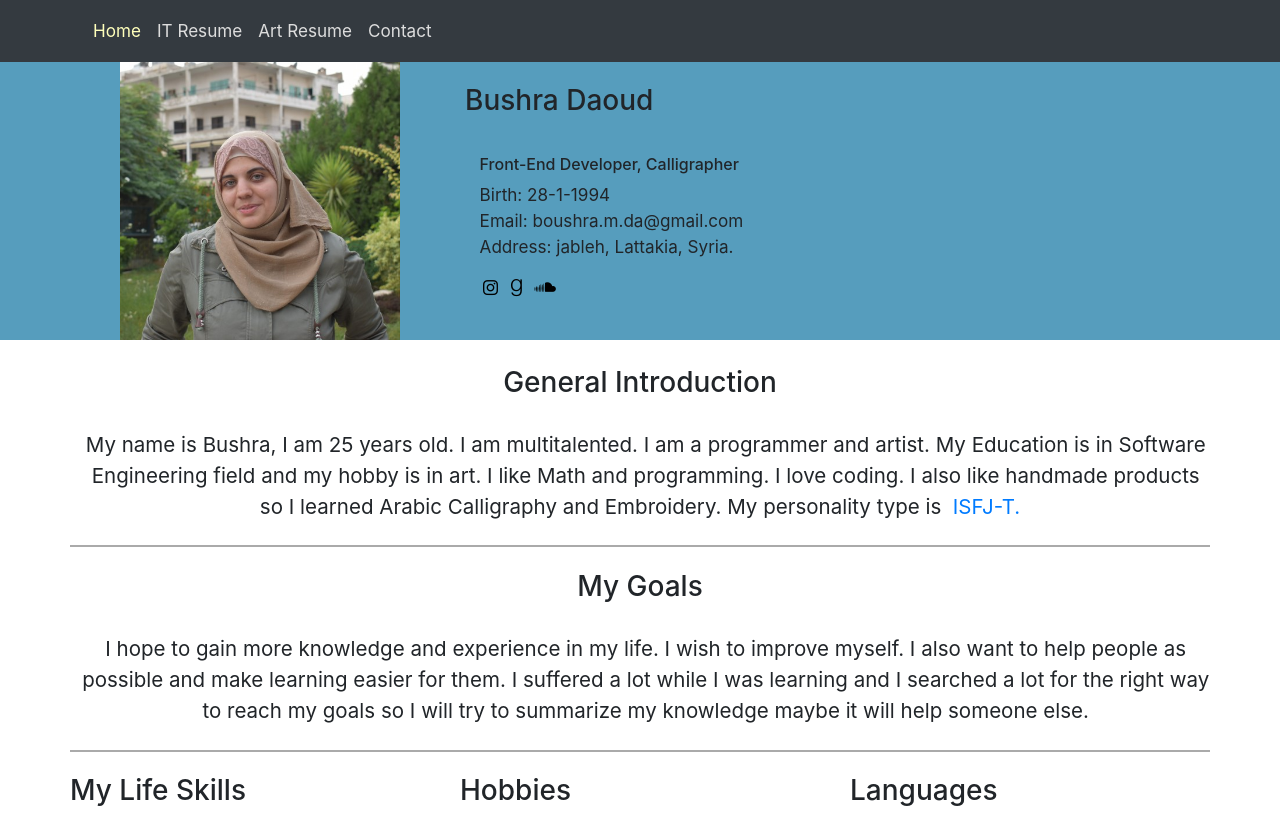
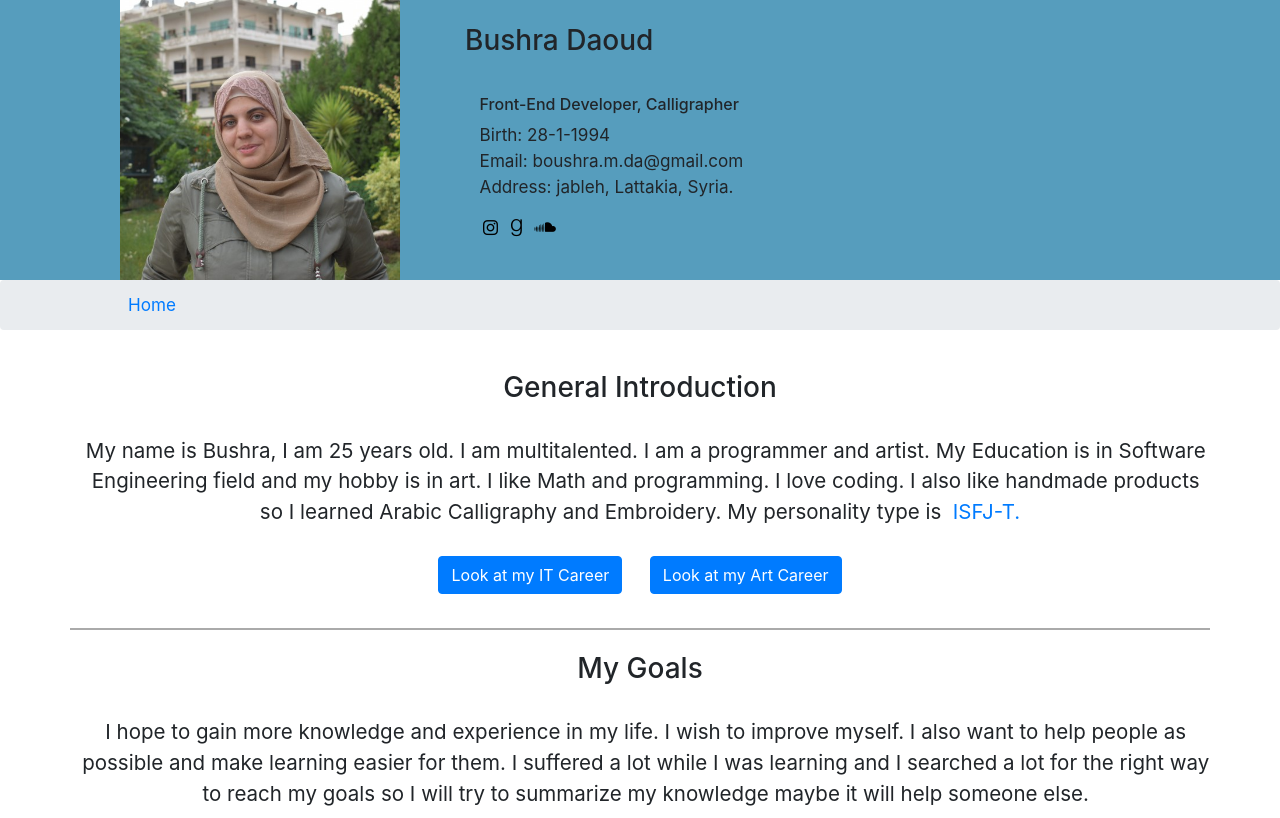
Before and after one commit to BushraDa/FirstResume, a website: page index.html in a window 1280 px wide. Shown: the top 818 px of the page. Drawn offline with nearby package versions, Linux system fonts and the light colour scheme.

Commit message:
converting navbar to breadcrumb

```diff
--- a/css/style.css
+++ b/css/style.css
@@ -4,8 +4,6 @@ html {
 
 body {
 	font-size: 1.07em;
-	padding:60px 0px 0px 0px;
-    z-index:0;
 }
 
 header .myInfo .info {
@@ -16,37 +14,8 @@ header, footer {
 	background-color: #569dbd;
 }
 
-nav ul {
-	line-height: 30px;
-}
-
-nav a {
-	display: inline-block;
-	float: left;
-}
-
-nav a, nav i {
-	color: #dddddd;
-}
-
-nav .active, a:hover {
-	color: #ffffbb;
-}
 
 hr {background: none; border: 1px solid #aaa; margin: 2% 0%;}
-
-/*.mainnav li.active .subnav {
-	font-size: 0.75em;
-    max-width: 100%;
-    max-height: 40px;
-}
-
-.subnav {
-  overflow: hidden;
-  max-width: 0;
-  max-height: 0;
-  transition: all 1s ease-out;
-} */
 
 header img {
 	max-width: 80%;
@@ -57,6 +26,10 @@ header img {
 header .myInfo .info i{
 	color: black;
 	padding: 0.5%;
+}
+
+.breadcrumb {
+	padding-left: 10%;
 }
 
 .resume, footer {
@@ -229,13 +202,6 @@ div:hover > .overlay {
 
 }
 
-@media only screen and (max-width: 991px) {
-
-	.mainnav li.active .subnav {
-		display: none;
-	}
-}
-
 @media only screen and (max-width: 770px) {
 
 	main.resume, footer {
@@ -252,16 +218,8 @@ div:hover > .overlay {
 
 @media only screen and (max-width: 575px){
 
-	body {
-	padding:50px 0px 0px 0px;
-	}
-
 	.myInfo h3 {
 		text-align: center;
 	}
 
-	.navbar-toggler-icon {
-		color: white;
-	}
-
 }
--- a/index.html
+++ b/index.html
@@ -12,50 +12,6 @@
 <body>
 
 	<div id="main">
-
-	<nav class="navbar navbar-expand-sm bg-dark fixed-top">
-		<div class="container">
-		  	<button class="navbar-toggler" type="button" data-toggle="collapse" data-target="#navbar">
-		    	<span class="navbar-toggler-icon">Menu</span>
-		  	</button>
-
-		  	<div class="collapse navbar-collapse" id="navbar">
-				<ul class="nav navbar-nav mr-auto mainnav">
-					<li class="active">
-						<a href="#" class="nav-link active">Home</a>
-					<!--
-						<ul class="nav navbar-nav subnav">
-							<li><a href="#generalInfo" class="nav-link">Info</a></li>
-							<li><a href="#myGoals" class="nav-link">Goals</a></li>
-							<li><a href="#mySkills" class="nav-link">Skills</a></li>
-						</ul>
-					-->
-					</li>
-					<li><a href="ItResume.html" class="nav-link">IT Resume</a>
-					<!--
-						<ul class="nav navbar-nav subnav">
-							<li><a href="ItResume.html#experience" class="nav-link">Experience</a></li>
-							<li><a href="ItResume.html#education" class="nav-link">Education</a></li>
-							<li><a href="ItResume.html#achievement" class="nav-link">Achievements</a></li>
-							<li><a href="ItResume.html#mySkills" class="nav-link">Skills</a></li>
-						</ul>
-					-->
-					</li>
-					<li><a href="artResume.html" class="nav-link">Art Resume</a>
-					<!--
-						<ul class="nav navbar-nav subnav">
-							<li><a href="artResume.html#experience" class="nav-link">Experience</a></li>
-							<li><a href="artResume.html#education" class="nav-link">Education</a></li>
-							<li><a href="artResume.html#mySkills" class="nav-link">Skills</a></li>
-							<li><a href="artResume.html#portfolio" class="nav-link">Portfolio</a></li>
-						</ul>
-					-->
-					</li>
-					<li><a href="#contactMe" class="nav-link">Contact</a></li>
-				</ul>
-			</div>
-		</div>
-	</nav>
 
 	<header>
 		<div class="container myInfo">
@@ -86,6 +42,12 @@
 		</div>
 	</header>
 
+	<nav aria-label="breadcrumb">
+		<ol class="breadcrumb">
+		    <li class="breadcrumb-item active" aria-current="page"><a href="#">Home</a></li>
+		</ol>
+	</nav>
+
 	<main class="container resume" >
 
 		<section class="generalInfo" id="generalInfo">
@@ -94,6 +56,8 @@
 				I am multitalented. I am a programmer and artist.
 				My Education is in Software Engineering field and my hobby is in art.
 				I like Math and programming. I love coding. I also like handmade products so I learned Arabic Calligraphy and Embroidery. My personality type is<a href="https://www.16personalities.com/isfj-personality" target="_blank">ISFJ-T.</a></p>
+				<a href="ItResume.html" class="btn btn-primary">Look at my IT Career</a>
+				<a href="artResume.html" class="btn btn-primary">Look at my Art Career</a>
 		</section>
 		<hr>
 		<section class="myGoals" id="myGoals">
```
Also changed, not shown: ItResume.html (+7 -19 lines), artResume.html (+7 -18 lines), 1 other file.
